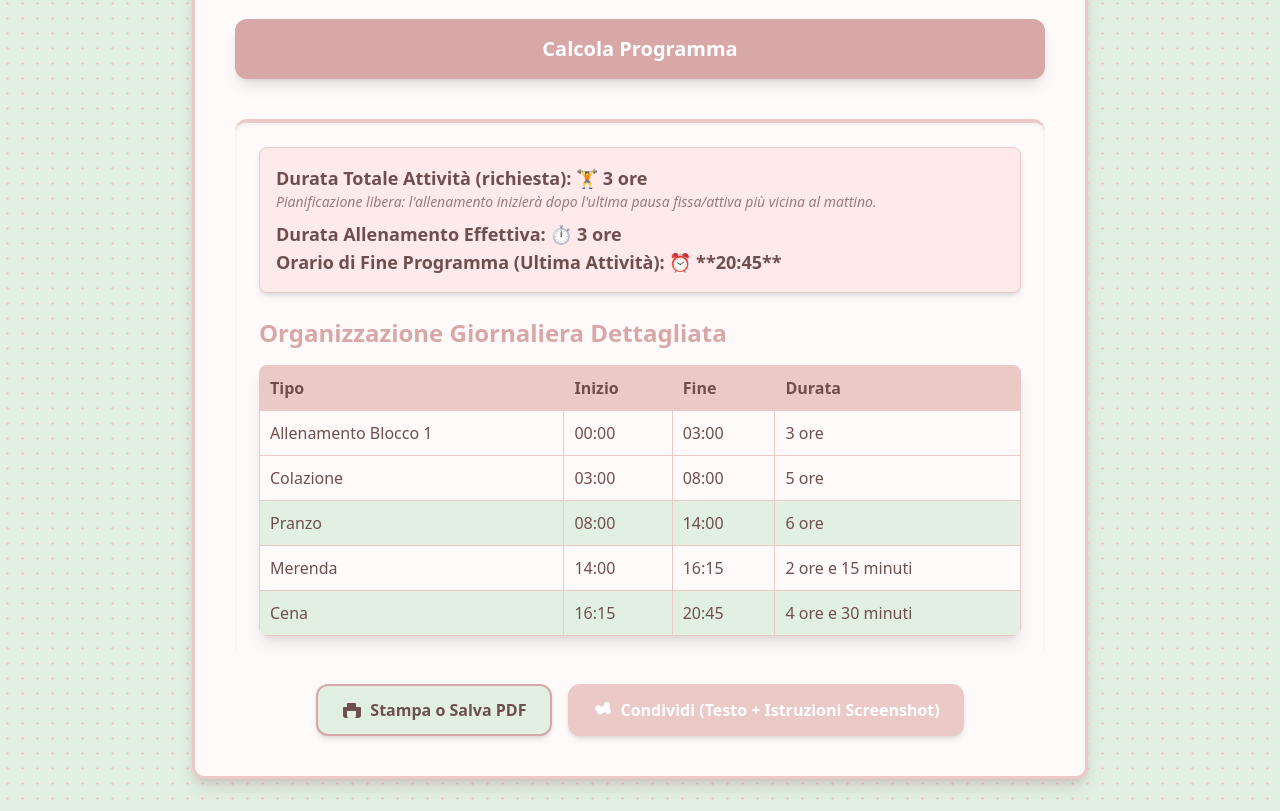
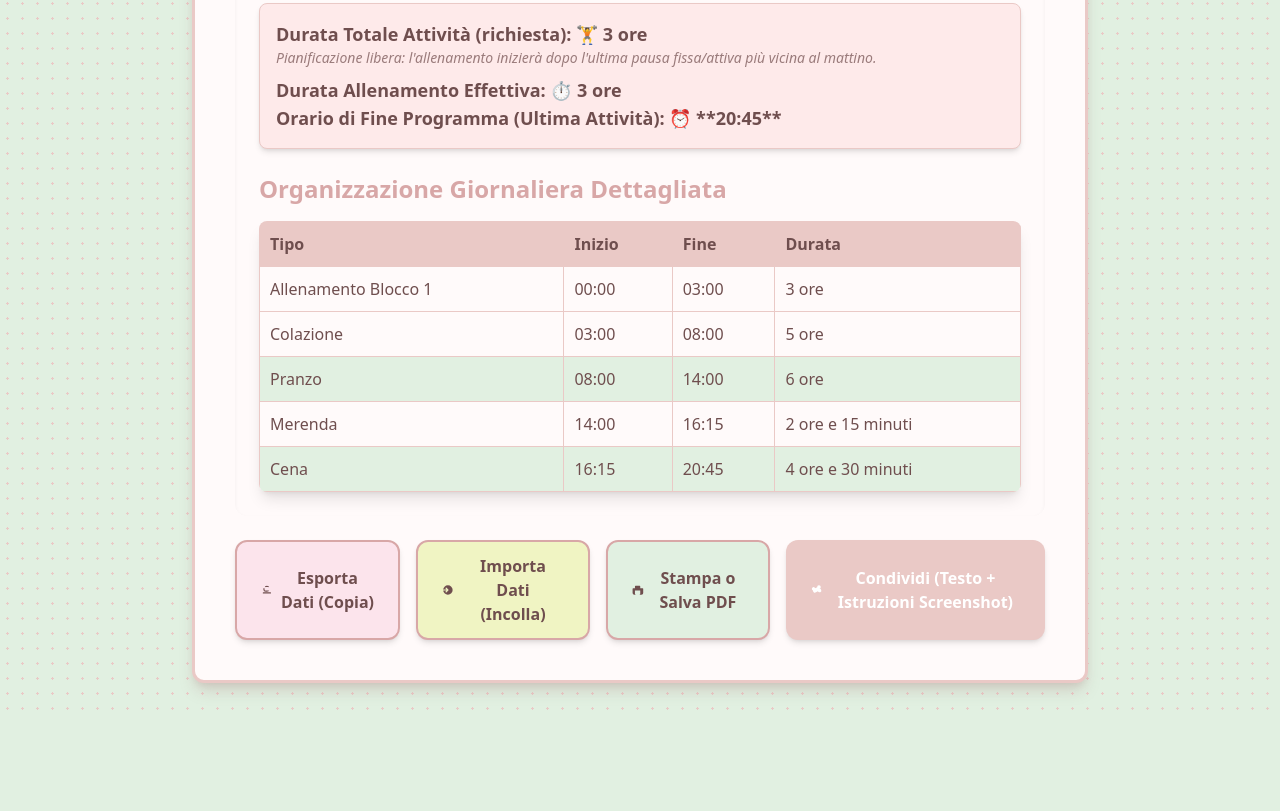
Before and after one commit to arietina96/sport-planner, a plain HTML site: page index.html in a window 1280 px wide. Shown: the part 1144-1955 px from the top of the page. After the commit the page ends 1859 px from the top, so only its background shows below. Drawn offline with nearby package versions, Linux system fonts and the light colour scheme.

Commit message:
Update index.html

```diff
--- a/index.html
+++ b/index.html
@@ -125,10 +125,7 @@
     <div class="container max-w-4xl mx-auto p-6 sm:p-10 rounded-xl shadow-2xl"
          style="background-color: #FFFAFA; border: 3px solid var(--color-rose-antico); box-shadow: 0 10px 15px -3px rgba(170, 130, 130, 0.3), 0 4px 6px -2px rgba(170, 130, 130, 0.15) !important;">
 
-        <div class="flex flex-col items-center justify-center mb-8">
-            <img src="Screenshot_14-11-2025_231232_www.bing.com.jpeg" alt="Tapis Roulant Kawaii" class="w-24 h-24 sm:w-32 sm:h-32 object-contain mb-4">
-            <h1 class="text-4xl font-extrabold text-center" style="color: var(--color-rose-accent) !important;">Pianificatore Sportivo Giornaliero</h1>
-        </div>
+        <h1 class="text-4xl font-extrabold text-center mb-8" style="color: var(--color-rose-accent) !important;">Pianificatore Sportivo Giornaliero</h1>
         <p class="text-center text-gray-500 mb-6">Organizza la tua giornata combinando allenamento, pause fisse (pasti) e pause attive.</p>
 
         <div id="input-group" class="grid grid-cols-1 md:grid-cols-4 gap-6 p-6 rounded-lg mb-8 shadow-inner"
@@ -250,6 +247,21 @@
 
         <div id="action-buttons" class="mt-6 flex flex-col sm:flex-row justify-center gap-4 hidden">
 
+            <button onclick="exportData()" id="exportButton" class="flex items-center justify-center font-bold py-3 px-6 rounded-xl shadow-md transition duration-300"
+                    style="background-color: #fce4ec; color: var(--color-text-dark); border: 2px solid #D8A7A7;">
+                <svg xmlns="http://www.w3.org/2000/svg" class="h-5 w-5 mr-2" viewBox="0 0 20 20" fill="currentColor">
+                    <path d="M8 5a2 2 0 00-2 2v2a2 2 0 002 2h4a2 2 0 002-2V7a2 2 0 00-2-2H8zM6 7a4 4 0 014-4h.01a4 4 0 014 4v2a4 4 0 01-4 4H8a4 4 0 01-4-4V7zM3 15a1 1 0 011-1h12a1 1 0 110 2H4a1 1 0 01-1-1z" />
+                </svg>
+                Esporta Dati (Copia)
+            </button>
+            <button onclick="importData()" id="importButton" class="flex items-center justify-center font-bold py-3 px-6 rounded-xl shadow-md transition duration-300"
+                    style="background-color: #F0F4C3; color: var(--color-text-dark); border: 2px solid #D8A7A7;">
+                <svg xmlns="http://www.w3.org/2000/svg" class="h-5 w-5 mr-2" viewBox="0 0 20 20" fill="currentColor">
+                    <path fill-rule="evenodd" d="M10 18a8 8 0 100-16 8 8 0 000 16zm-7-9a1 1 0 000 2h4.586l-1.293 1.293a1 1 0 101.414 1.414l3-3a1 1 0 000-1.414l-3-3a1 1 0 00-1.414 1.414L7.586 9H3z" clip-rule="evenodd" />
+                </svg>
+                Importa Dati (Incolla)
+            </button>
+
             <button onclick="printSchedule()" id="printButton" class="flex items-center justify-center font-bold py-3 px-6 rounded-xl shadow-md transition duration-300"
                     style="background-color: var(--color-pastel-green); color: var(--color-text-dark); border: 2px solid var(--color-rose-accent);">
                 <svg xmlns="http://www.w3.org/2000/svg" class="h-5 w-5 mr-2" viewBox="0 0 20 20" fill="currentColor">
@@ -274,6 +286,7 @@
         // Variabili Globali
         let breakList = []; // Array di oggetti pausa attiva: { description, start: "HH:MM", duration: minuti_totali, type: 'active' }
         const MEAL_NAMES = ['colazione', 'pranzo', 'merenda', 'cena'];
+        // Chiave unica per l'archiviazione
         const APP_STORAGE_KEY = 'sportPlannerData';
 
         // --- Funzioni di Utilità UI (Gestione Messaggi) ---
@@ -557,7 +570,7 @@
             container.innerHTML = html;
         }
 
-        // --- NUOVE FUNZIONI DI STAMPA E CONDIVISIONE ---
+        // --- FUNZIONI DI STAMPA, CONDIVISIONE E SINCRONIZZAZIONE ---
 
         /**
          * Ricollega tutti gli Event Listeners dopo il ripristino dalla stampa.
@@ -722,6 +735,72 @@
                     window.open(`https://wa.me/?text=${encodedText}`, '_blank');
                  }, 500);
             }
+        }
+
+        /**
+         * Esporta tutti i dati di LocalStorage nell'APP_STORAGE_KEY e li copia negli appunti.
+         */
+        function exportData() {
+            const data = localStorage.getItem(APP_STORAGE_KEY);
+
+            if (!data || data === '{}') {
+                showMessage("Nessun dato da esportare. Calcola o aggiungi delle pause per salvare il programma.", 'warning');
+                return;
+            }
+
+            // Tentativo di copiare negli appunti del dispositivo
+            navigator.clipboard.writeText(data)
+                .then(() => {
+                    showMessage("✅ Dati del programma copiati negli appunti. Incolla questo testo sul tuo altro dispositivo nella funzione Importa.", 'success', 8000);
+                })
+                .catch(err => {
+                    console.error('Errore durante la copia:', err);
+                    // Fallback per vecchi browser o se navigator.clipboard non è permesso
+                    showMessage("Errore: Impossibile copiare automaticamente. Controlla che il browser abbia i permessi o copia manualmente (il testo verrà mostrato in un popup).", 'error', 10000);
+                    // Mostra i dati con un vecchio alert per il fallback manuale
+                    alert(data);
+                });
+        }
+
+        /**
+         * Legge i dati dagli appunti e li salva in LocalStorage.
+         */
+        function importData() {
+            // Tentativo di leggere dagli appunti del dispositivo
+            navigator.clipboard.readText()
+                .then(clipboardText => {
+                    if (!clipboardText) {
+                        showMessage("Nessun testo trovato negli appunti o permessi negati. Copia prima i dati dal PC/telefono.", 'warning');
+                        return;
+                    }
+
+                    let parsedData;
+                    try {
+                        parsedData = JSON.parse(clipboardText);
+                    } catch (e) {
+                        showMessage("I dati negli appunti non sono validi (formato errato). Assicurati di aver copiato il testo completo e corretto.", 'error');
+                        return;
+                    }
+
+                    // Assicurati che i dati siano nel formato corretto per l'app (dovrebbe essere un oggetto con chiavi data)
+                    if (typeof parsedData !== 'object' || parsedData === null || Object.keys(parsedData).length === 0) {
+                        showMessage("I dati copiati non sono riconosciuti come un programma valido. Riprova a esportare i dati corretti.", 'error');
+                        return;
+                    }
+
+                    // Sovrascrivi il LocalStorage esistente
+                    localStorage.setItem(APP_STORAGE_KEY, clipboardText);
+
+                    // Ricarica il programma per la data corrente con i nuovi dati
+                    loadSchedule();
+
+                    showMessage("🎉 Dati importati con successo e programma aggiornato! Ricalcola se necessario.", 'success', 8000);
+
+                })
+                .catch(err => {
+                    console.error('Errore durante la lettura degli appunti:', err);
+                    showMessage("Errore: Impossibile accedere agli appunti del sistema. Assicurati che il browser abbia i permessi di lettura.", 'error');
+                });
         }
 
         // --- Logica di Calcolo Principale ---
```
